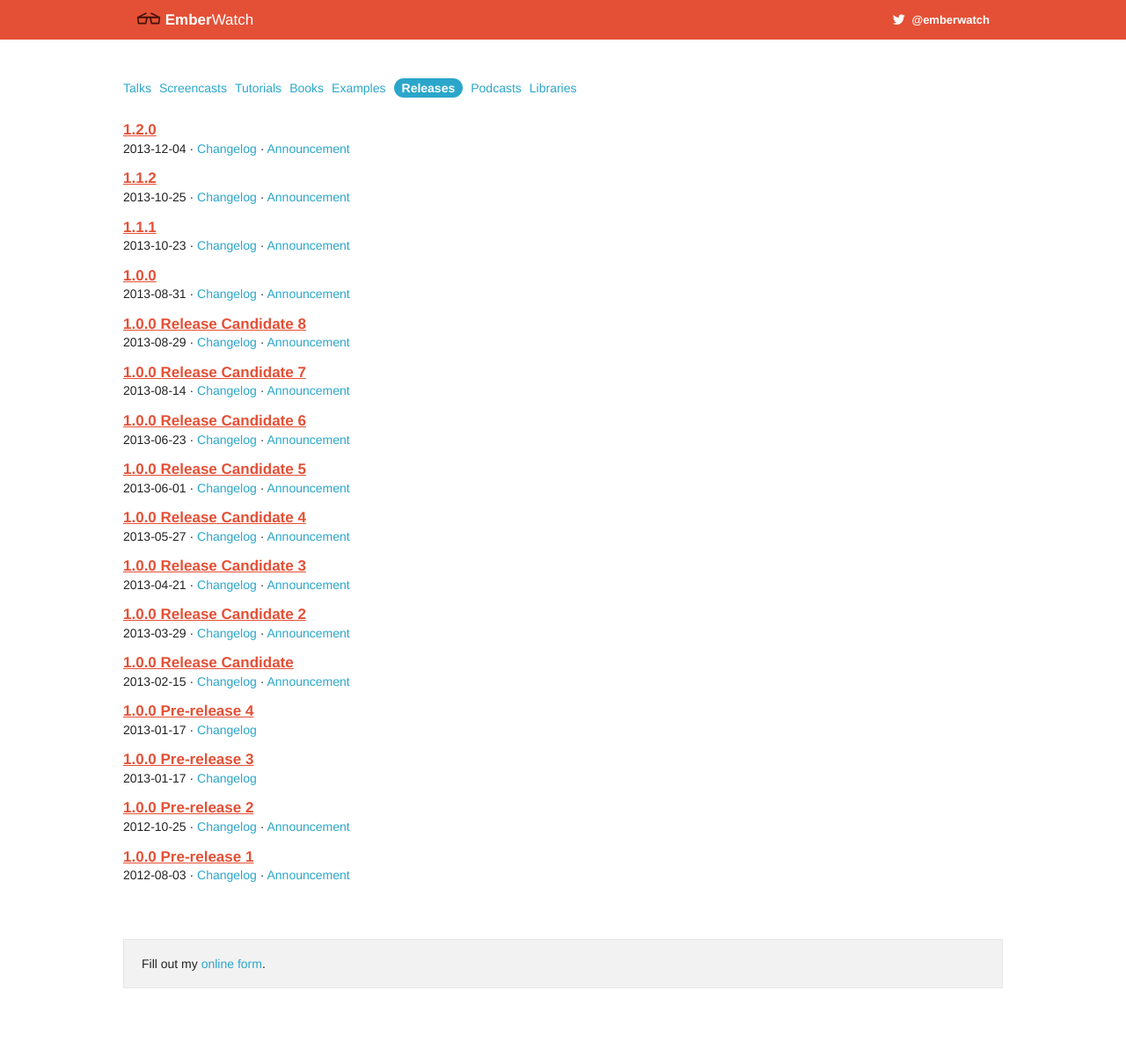
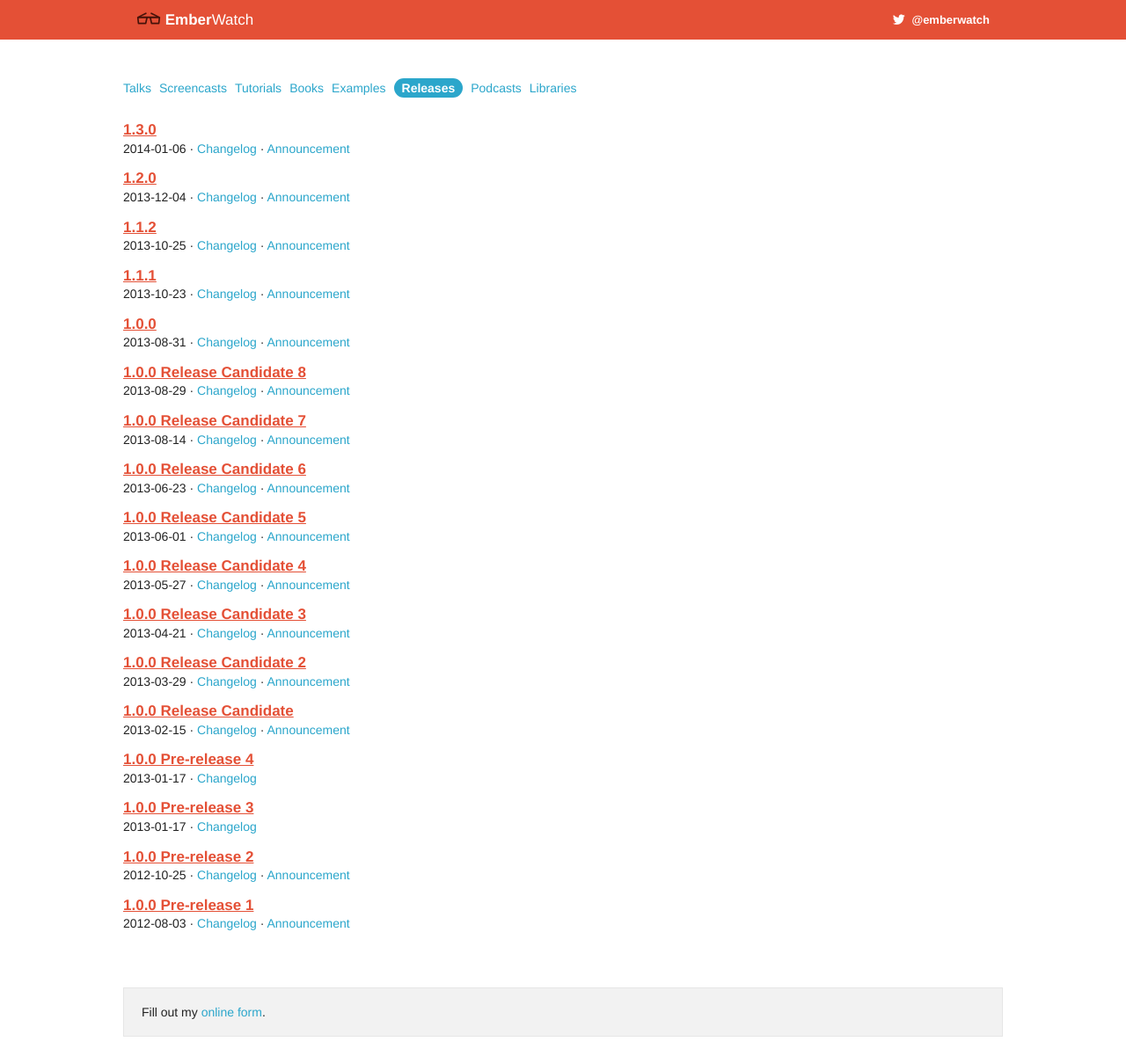
Before and after one commit to emberwatch/emberwatch, a Jekyll site: the page built from releases.html, in a window 1280 px wide. Shown: the whole page at 88% size. Built offline with Jekyll 4.4.1, drawn with Linux system fonts in a browser that asks for light colours; comment, search, counter and statistics services are not loaded; before the commit the page ends 1146 px from its top, so only the background shows below that.

Commit message:
Add 1.3.0 to releases.

```diff
--- a/_data/releases.yml
+++ b/_data/releases.yml
@@ -1,4 +1,8 @@
 ---
+- name: 1.3.0
+  date: '2014-01-06'
+  git: v1.3.0
+  blog: http://emberjs.com/blog/2014/01/06/ember-1-3-0-and-ember-1-4-0-beta-released.html
 - name: 1.2.0
   date: '2013-12-04'
   git: v1.2.0
```
